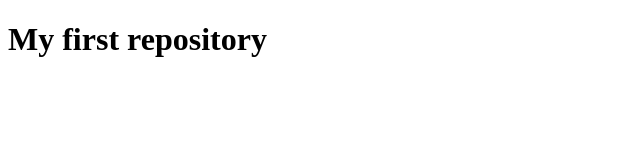
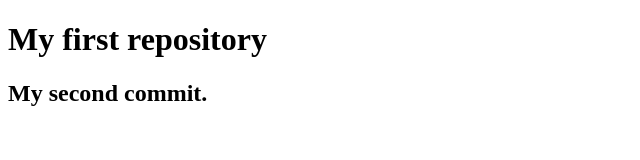
Before and after one commit to 6-AND-9/public-2, a plain HTML site: page index.html in a window 1280 px wide. Shown: the whole page, without its empty margins (0-640 px from the left). Drawn offline with Linux system fonts and the light colour scheme.

Commit message:
My second commit

```diff
--- a/index.html
+++ b/index.html
@@ -9,5 +9,7 @@
 
     <h1>My first repository</h1>
 
+    <h2>My second commit.</h2>
+
 </body>
 </html>
```
